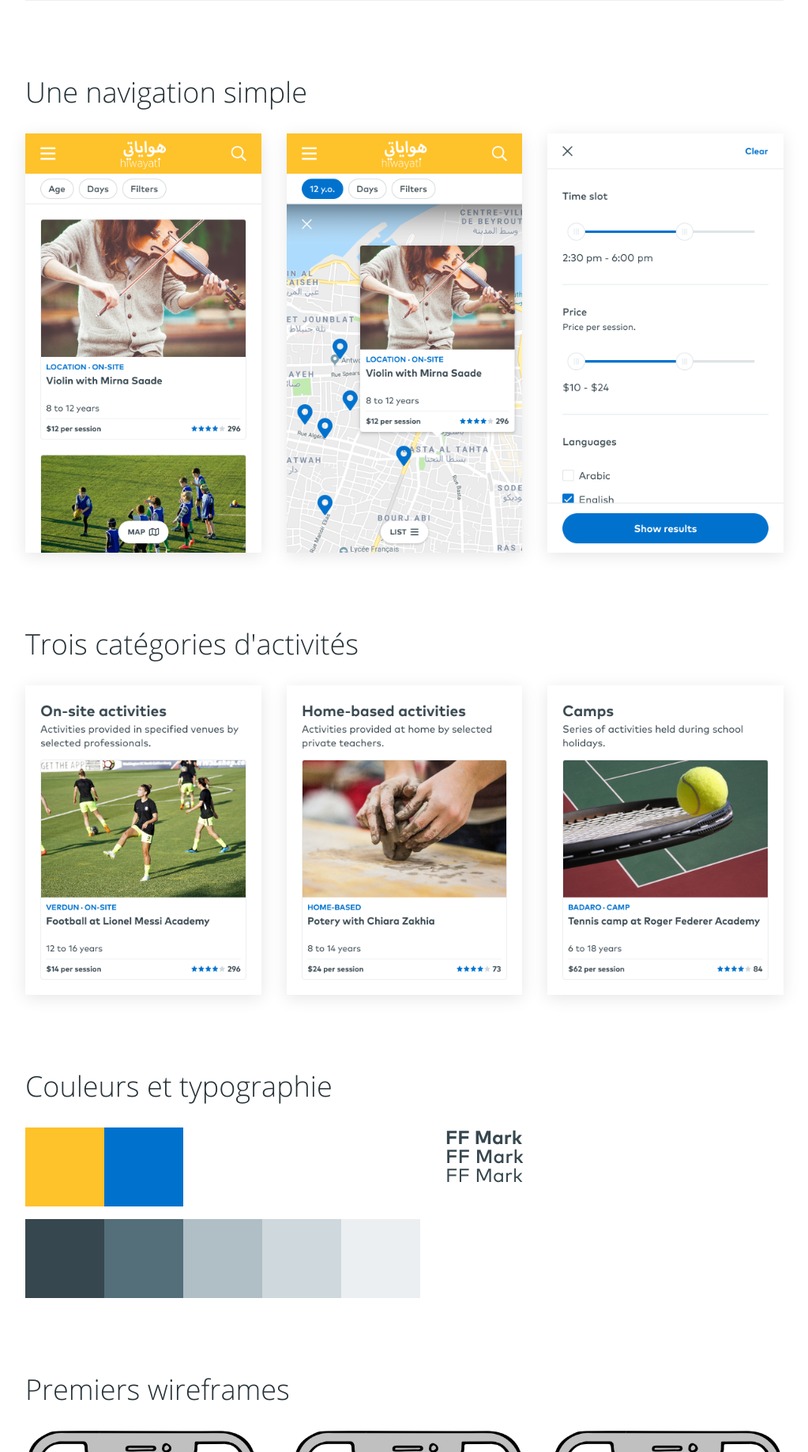
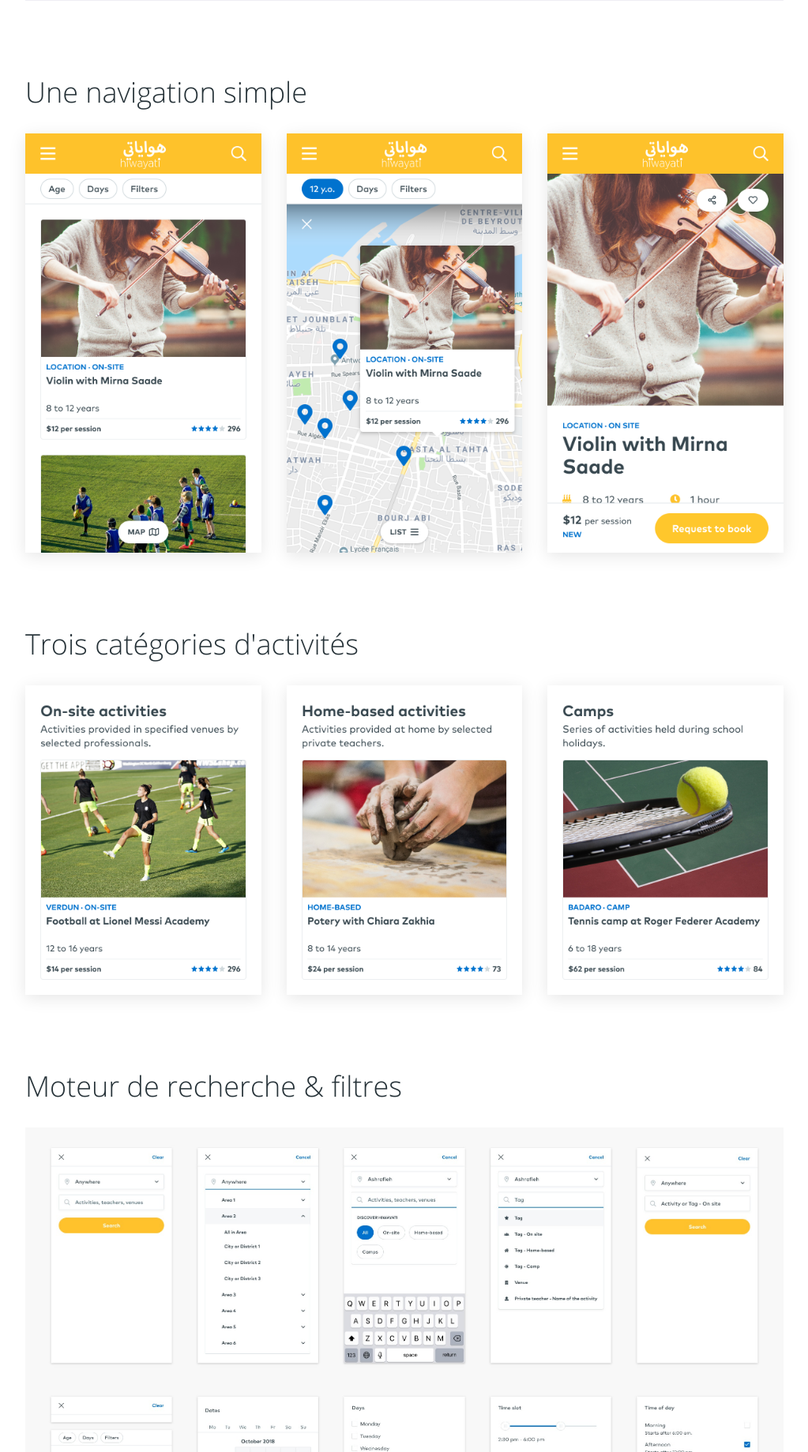
Before and after one commit to louismunoz/louismunoz.github.io, a PHP site: page /hiwayati.html in a window 1280 px wide. Shown: the part 2782-4621 px from the top of the page at 79% size, without its empty margins (128-1151 px from the left). Run offline with PHP 8.4, Linux system fonts and the light colour scheme.

Commit message:
hiwayati modification

```diff
--- a/hiwayati.css
+++ b/hiwayati.css
@@ -275,8 +275,8 @@ p {
     margin-top: 32px;
 }
 
-.wireframe-image {
-    padding-top: 60.8%;
+.wireframes-image {
+    padding-top: 66.63%;
     position: relative;
 }
 
--- a/hiwayati.html
+++ b/hiwayati.html
@@ -70,7 +70,7 @@
                             <img class="shadow-image-content" src="map-view.jpg" />
                         </div>
                         <div class="mobile-image">
-                            <img class="shadow-image-content" src="filter.jpg" />
+                            <img class="shadow-image-content" src="activity.jpg" />
                         </div>
                     </div>
                 </div>
@@ -92,18 +92,18 @@
                 </div>
                 <div class="content">
                     <div>
+                        <h1 class="title">Moteur de recherche & filtres</h1>
+                    </div>
+                    <div class="wireframes-image">
+                        <img class="flat-image-content" src="wireframes.jpg" />
+                    </div>
+                </div>
+                <div class="content">
+                    <div>
                         <h1 class="title">Couleurs et typographie</h1>
                     </div>
                     <div class="color-font-image">
                         <img class="flat-image-content" src="color-font.jpg" />
-                    </div>
-                </div>
-                <div class="content">
-                    <div>
-                        <h1 class="title">Premiers wireframes</h1>
-                    </div>
-                    <div class="wireframe-image">
-                        <img class="flat-image-content" src="wireframe.jpg" />
                     </div>
                 </div>
             </section>
```
Also changed, not shown: activity.jpg (added), filter.jpg (deleted), search-1.jpg (deleted), search-2.jpg (deleted), search-3.jpg (deleted), search-4.jpg (deleted), wireframes.jpg (added).
